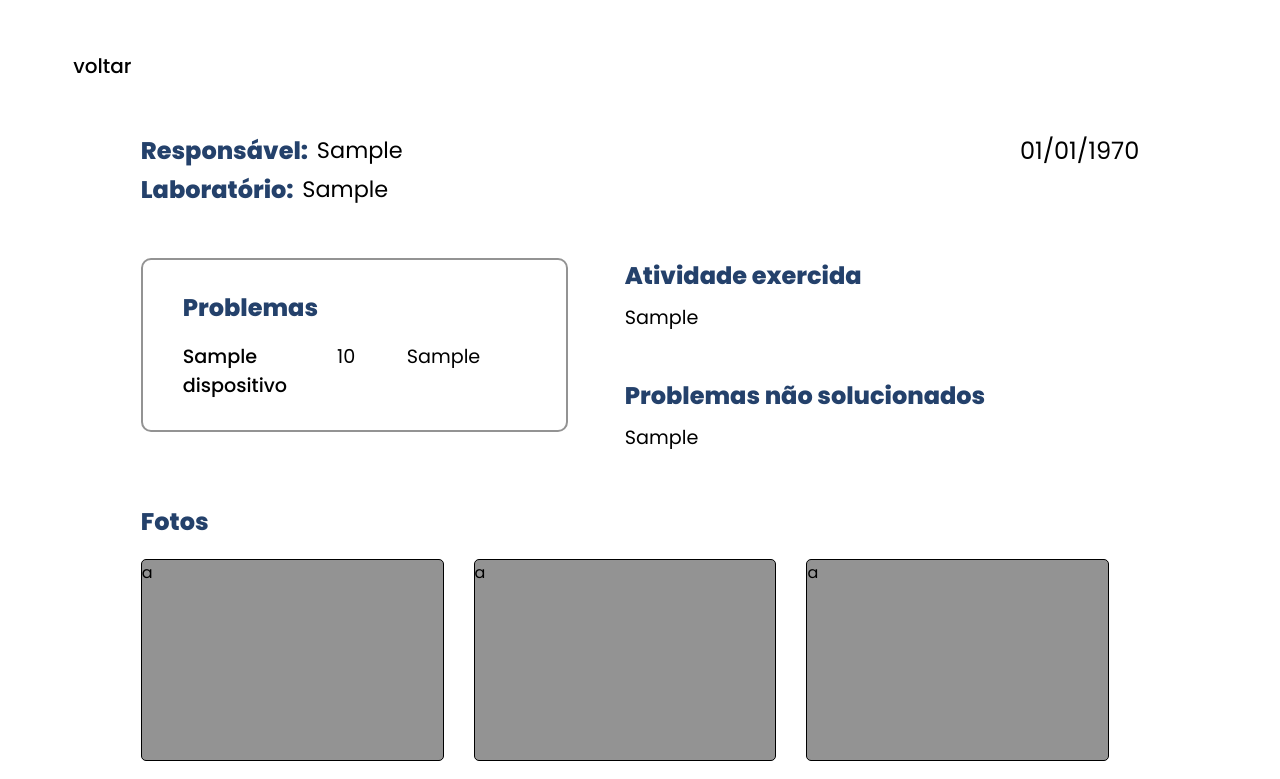
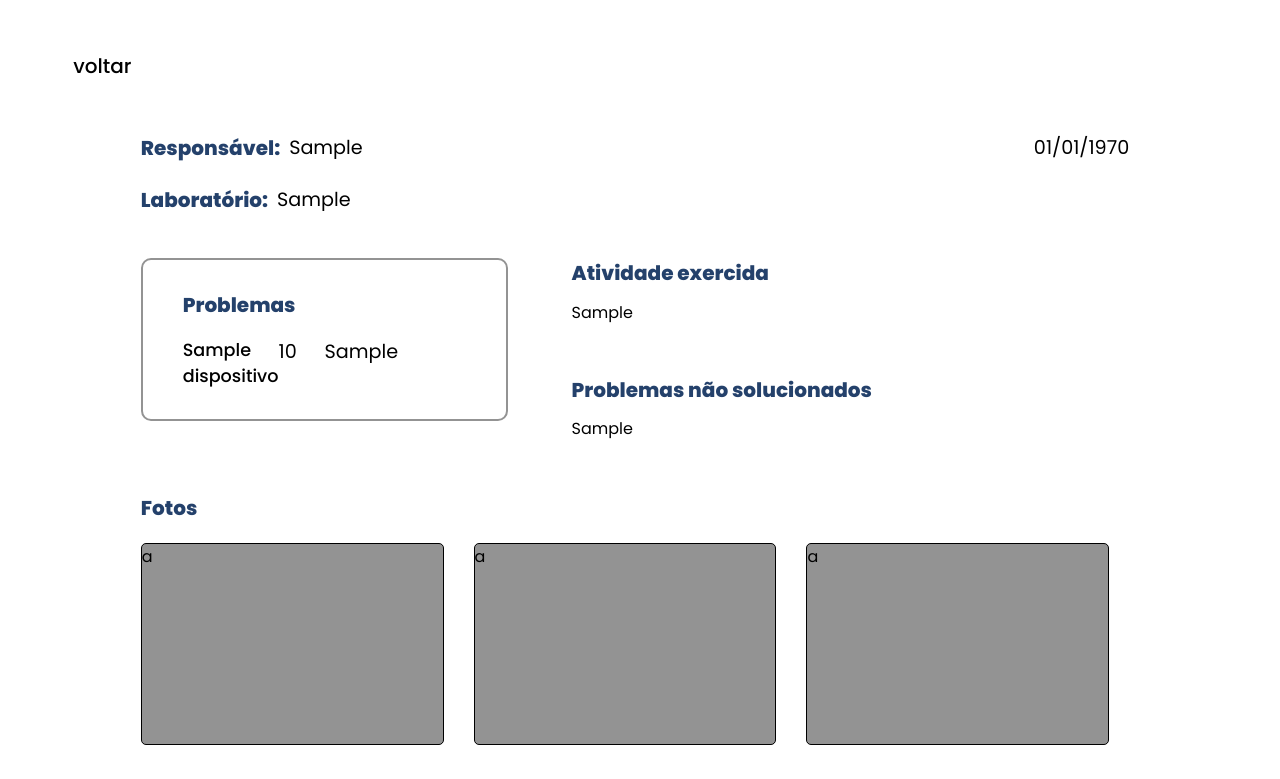
Before and after one commit to TCC2023insv/MonitoraLab, a PHP site: page /usuarios/monitor/diagnostico.php?id=1 in a window 1280 px wide. Shown: the part 68-847 px from the top of the page. Run offline with PHP 8.4, Linux system fonts and the light colour scheme; the visitor is signed in with stand-in values (Sample User, id 1); tables that the repository leaves empty or names only in its code hold one stand-in row (values such as "Sample post"); some libraries are stand-ins or nearby versions.

Commit message:
direção-conflitos

```diff
--- a/css/cadastros.css
+++ b/css/cadastros.css
@@ -36,7 +36,7 @@ html{
 .titulo{
     font-family: 'Poppins', sans-serif;
     color: var(--azul-1);
-    margin: 4% 0 3% 5%;
+    margin: 4% 0 2% 5%;
     font-size: 180%;
 }
 
--- a/css/diagnostico.css
+++ b/css/diagnostico.css
@@ -49,7 +49,8 @@ html{
 .titulo{
     color: var(--azul-1);
     font-weight: 900;
-    font-size: 150%;
+    font-size: 125%;
+    margin-bottom: 2%;
 }
 
 .responsavel{
@@ -58,7 +59,7 @@ html{
 
 .nome-resp{
     margin-left: 1%;
-    font-size: 140%;
+    font-size: 120%;
 }
 
 .laboratorio{
@@ -68,18 +69,19 @@ html{
 
 .labN{
     margin-left: 1%;
-    font-size: 140%;
+    font-size: 120%;
 }
 
 .data{
     float: right;
-    font-size: 150%;
+    font-size: 120%;
+    margin-right: 1%;
 }
 
 .caixa-2{
     font-family: 'Poppins', sans-serif;
     width: auto;
-    margin: 4% 11%;
+    margin: 2% 11% 4% 11%;
     display: flex;
 }
 
@@ -87,8 +89,11 @@ html{
     border: 2px solid var(--cinza-1);
     border-radius: 10px;
     padding: 3% 4%;
-    width: 60%;
+    width: 45%;
     height: 10%;
+    display: flex;
+    justify-content: space-around;
+    flex-direction: column;
 }
 
 
@@ -96,14 +101,14 @@ html{
 /* Itens da caixa de problema */
 
 .itens{
-    margin-top: 5%;
+    margin-top: 4%;
     display: flex;
 }
 
 .prob{
     float: left;
     width: 30%;
-    font-size: 120%;
+    font-size: 110%;
     font-weight: 500;
 
 }
@@ -111,8 +116,9 @@ html{
 .quant{
     font-size: 120%;
     float: right;
-    padding: 0 15%;
+    margin: 0 8% 0 2%;
     text-align: center;
+    width: 10%;
 }
 
 .qual-prob{
@@ -134,7 +140,7 @@ html{
 .texto{
     text-align: justify;
     margin-top: 2%;
-    font-size: 120%;
+    font-size: 100%;
 }
 
 .prob-N-solucionado{
--- a/css/inicio.css
+++ b/css/inicio.css
@@ -36,7 +36,7 @@ body{
     font-family: 'Poppins', sans-serif;
     margin-left: 0.8%;
     font-weight: 500;
-    font-size: 110%;
+    font-size: 100%;
     color: var(--preto-1);
 }
 
--- a/css/navbar.css
+++ b/css/navbar.css
@@ -37,27 +37,12 @@ nav ul{
 
 ul.nav-monitor{
     position: absolute;
-    margin-left: 54%;
-}
-
-ul.nav-monitor{
-    position: absolute;
-    margin-left: 56%;
+    margin-left: 72%;
 }
 
 ul.nav-professor{
     position: absolute;
     margin-left: 64%;
-}
-
-ul.nav-professor{
-    position: absolute;
-    margin-left: 64%;
-}
-
-ul.nav-monitor{
-    position: absolute;
-    margin-left: 72%;
 }
 
 nav ul li{
--- a/css/ocorrencias-arquivadas.css
+++ b/css/ocorrencias-arquivadas.css
@@ -43,7 +43,7 @@ body{
 h2{
     color: var(--azul-1);
     text-transform: uppercase;
-    margin: 1% 0 0 3%;
+    margin: 3% 0 0 5%;
     letter-spacing: normal;
     font-size: 170%;
     font-family: 'Poppins', sans-serif;
--- a/usuarios/diretoria/inicio.php
+++ b/usuarios/diretoria/inicio.php
@@ -62,6 +62,7 @@
                 $conexao->close();
             ?>
 
+
         <script>
             function Sair()
             {
--- a/usuarios/diretoria/ocorrencias-arquivadas.php
+++ b/usuarios/diretoria/ocorrencias-arquivadas.php
@@ -26,12 +26,6 @@
                 <li><a class="Btn-Sair" onclick="Sair()" style="cursor: pointer;">Sair</a> </li>
             </ul>
         </nav>
-
-        <div class="voltar">
-            <a href="javascript: history.go(-1)" id="voltar-icone" class="ph ph-arrow-left"></a>
-            <a href="javascript: history.go(-1)" class="texto-voltar">voltar</a>
-        </div>
-
         <h2>Ocorrências Arquivadas</h2>
         <button class="botao-extrair">Extrair relatório<i class="fa-solid fa-print"></i></button>
 
--- a/usuarios/diretoria/professores-cadastrados.php
+++ b/usuarios/diretoria/professores-cadastrados.php
@@ -39,7 +39,6 @@
             <li><a class="Btn-Sair" onclick="Sair()" style="cursor: pointer;">Sair</a> </li>
         </ul>
     </nav>
-
     <h1 class="titulo">CADASTROS</h1>
     <a href="cadastrar-professor.php" class="Cadastrar">
         <i id="mais" class="ph ph-plus"></i>
--- a/usuarios/professor/inicio.php
+++ b/usuarios/professor/inicio.php
@@ -42,7 +42,6 @@
             </ul>
         </nav>
             <h2>Diagnósticos</h2>
-
             <?php
                 while ($reparo = $sql_query->fetch_assoc())
                 {
```
Also changed, not shown: css/login.css (+5 -10 lines), usuarios/diretoria/diagnostico.php (+0 -16 lines), usuarios/diretoria/ocorrencias.php (+1 -6 lines), usuarios/professor/diagnostico.php (+0 -16 lines).
